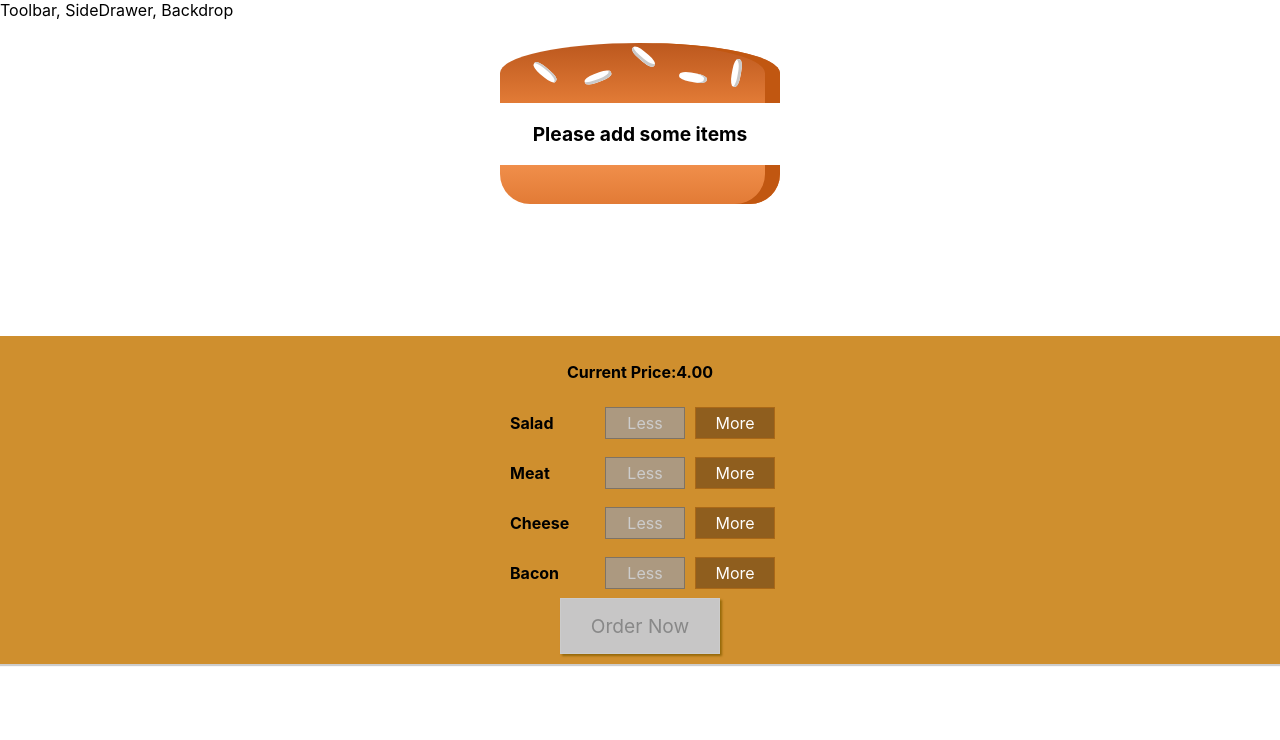
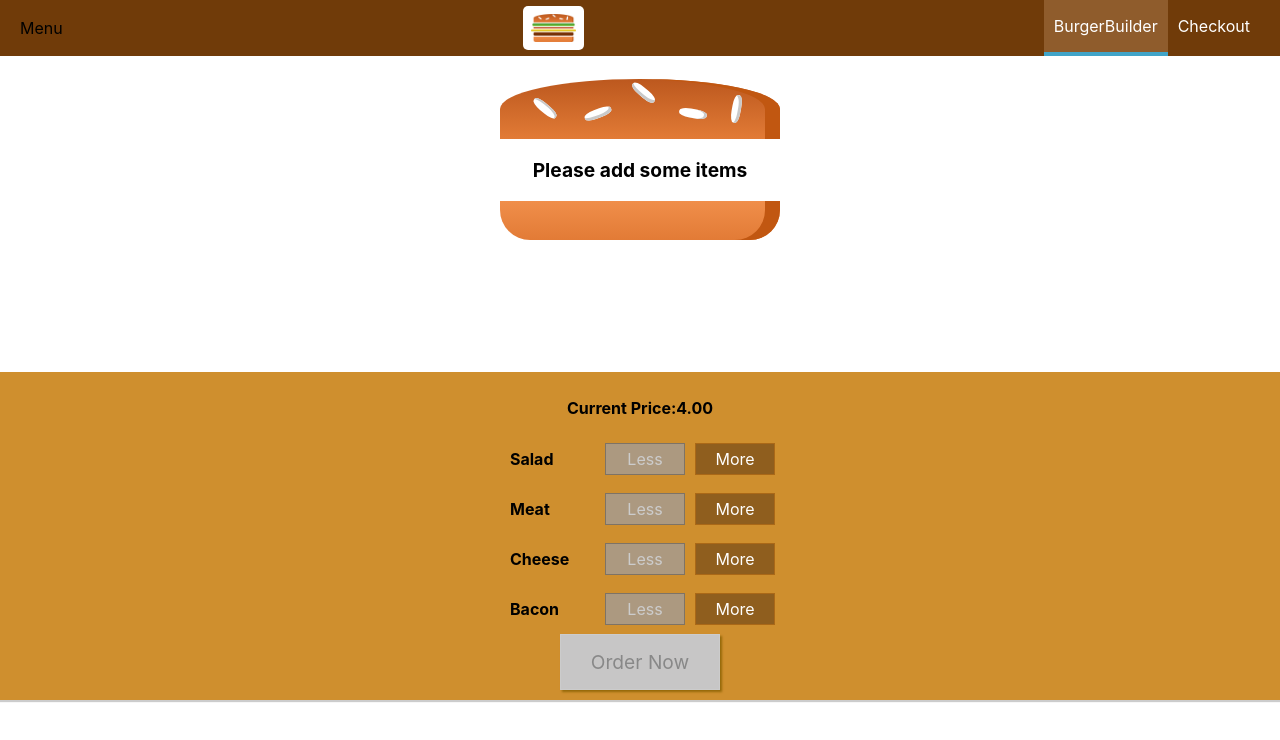
Before and after one commit to m10hit/Burger-app, a React (Create React App) app: page / in a window 1280 px wide. Shown: the top 740 px of the page. Built offline with nearby package versions, Linux system fonts and the light colour scheme.

Commit message:
add logo and navigation items

```diff
--- a/src/components/Layout/Layout.js
+++ b/src/components/Layout/Layout.js
@@ -1,10 +1,11 @@
 import React from 'react';
 import Auxiliary from '../../hoc/Auxiliary';
 import classes from './Layout.module.css';
+import Toolbar from '../Navigation/Toolbar/Toolbar';
 
 const Layout = (props) => (
   <Auxiliary>
-    <div>Toolbar, SideDrawer, Backdrop</div>
+    <Toolbar />
     <main className={classes.Content}>{props.children}</main>
   </Auxiliary>
 );
--- a/src/components/Layout/Layout.module.css
+++ b/src/components/Layout/Layout.module.css
@@ -1,3 +1,3 @@
 .Content {
-  margin-top: 16px;
+  margin-top: 72px;
 }
--- /dev/null
+++ b/src/components/Logo/Logo.js
@@ -0,0 +1,13 @@
+import React from 'react';
+import BurgerLogo from '../../assets/images/burger-logo.png';
+import classes from './Logo.module.css';
+
+const Logo = () => {
+  return (
+    <div className={classes.Logo}>
+      <img src={BurgerLogo} alt="MyBurgerLogo" />
+    </div>
+  );
+};
+
+export default Logo;
--- /dev/null
+++ b/src/components/Logo/Logo.module.css
@@ -0,0 +1,11 @@
+.Logo {
+  background-color: white;
+  padding: 8px;
+  height: 80%;
+  box-sizing: border-box;
+  border-radius: 5px;
+}
+
+.Logo img {
+  height: 100%;
+}
--- /dev/null
+++ b/src/components/Navigation/NavigationItems/NavigationItem/NavigationItem.js
@@ -0,0 +1,14 @@
+import React from 'react';
+import classes from './NavigationItem.module.css';
+
+const NavigationItem = (props) => {
+  return (
+    <li className={classes.NavigationItem}>
+      <a href={props.link} className={props.active ? classes.active : null}>
+        {props.children}
+      </a>
+    </li>
+  );
+};
+
+export default NavigationItem;
--- /dev/null
+++ b/src/components/Navigation/NavigationItems/NavigationItem/NavigationItem.module.css
@@ -0,0 +1,25 @@
+.NavigationItem {
+  margin: 0;
+  box-sizing: border-box;
+  display: flex;
+  height: 100%;
+  align-items: center;
+}
+
+.NavigationItem a {
+  color: white;
+  text-decoration: none;
+  height: 100%;
+  padding: 16px 10px;
+  border-bottom: 4px solid transparent;
+  box-sizing: border-box;
+  display: block;
+}
+
+.NavigationItem a:hover,
+.NavigationItem a:active,
+.NavigationItem a.active {
+  background-color: #8f5c2c;
+  border-bottom: 4px solid #40a4c8;
+  color: white;
+}
--- /dev/null
+++ b/src/components/Navigation/NavigationItems/NavigationItems.js
@@ -0,0 +1,16 @@
+import React from 'react';
+import NavigationItem from './NavigationItem/NavigationItem';
+import classes from './NavigationItems.module.css';
+
+const NavigationItems = (props) => {
+  return (
+    <ul className={classes.NavigationItems}>
+      <NavigationItem link="/" active>
+        BurgerBuilder
+      </NavigationItem>
+      <NavigationItem link="/">Checkout</NavigationItem>
+    </ul>
+  );
+};
+
+export default NavigationItems;
--- /dev/null
+++ b/src/components/Navigation/NavigationItems/NavigationItems.module.css
@@ -0,0 +1,8 @@
+.NavigationItems {
+  margin: 0;
+  padding: 0;
+  list-style: none;
+  display: flex;
+  align-items: center;
+  height: 100%;
+}
--- /dev/null
+++ b/src/components/Navigation/Toolbar/Toolbar.js
@@ -0,0 +1,16 @@
+import React from 'react';
+import classes from './Toolbar.module.css';
+import Logo from '../../Logo/Logo';
+import NavigationItems from '../NavigationItems/NavigationItems';
+
+const Toolbar = (props) => {
+  return (
+    <header className={classes.Toolbar}>
+      <div>Menu</div>
+      <Logo />
+      <NavigationItems />
+    </header>
+  );
+};
+
+export default Toolbar;
--- /dev/null
+++ b/src/components/Navigation/Toolbar/Toolbar.module.css
@@ -0,0 +1,18 @@
+.Toolbar {
+  height: 56px;
+  width: 100%;
+  position: fixed;
+  top: 0;
+  left: 0;
+  background-color: #703b09;
+  display: flex;
+  justify-content: space-between;
+  align-items: center;
+  padding: 0 20px;
+  box-sizing: border-box;
+  z-index: 90;
+}
+
+.Toolbar nav {
+  height: 100%;
+}
```
Also changed, not shown: src/assets/images/burger-logo.png (added).
